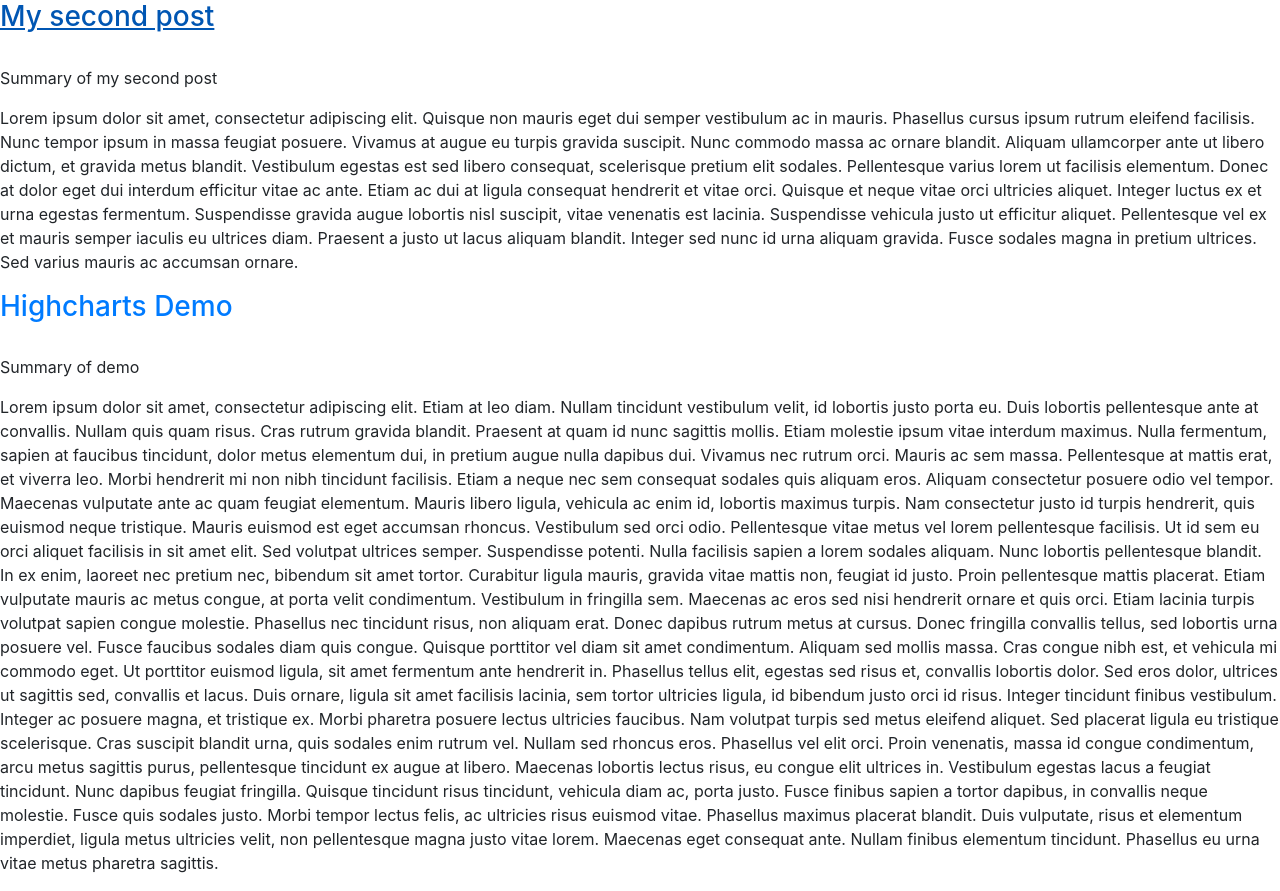
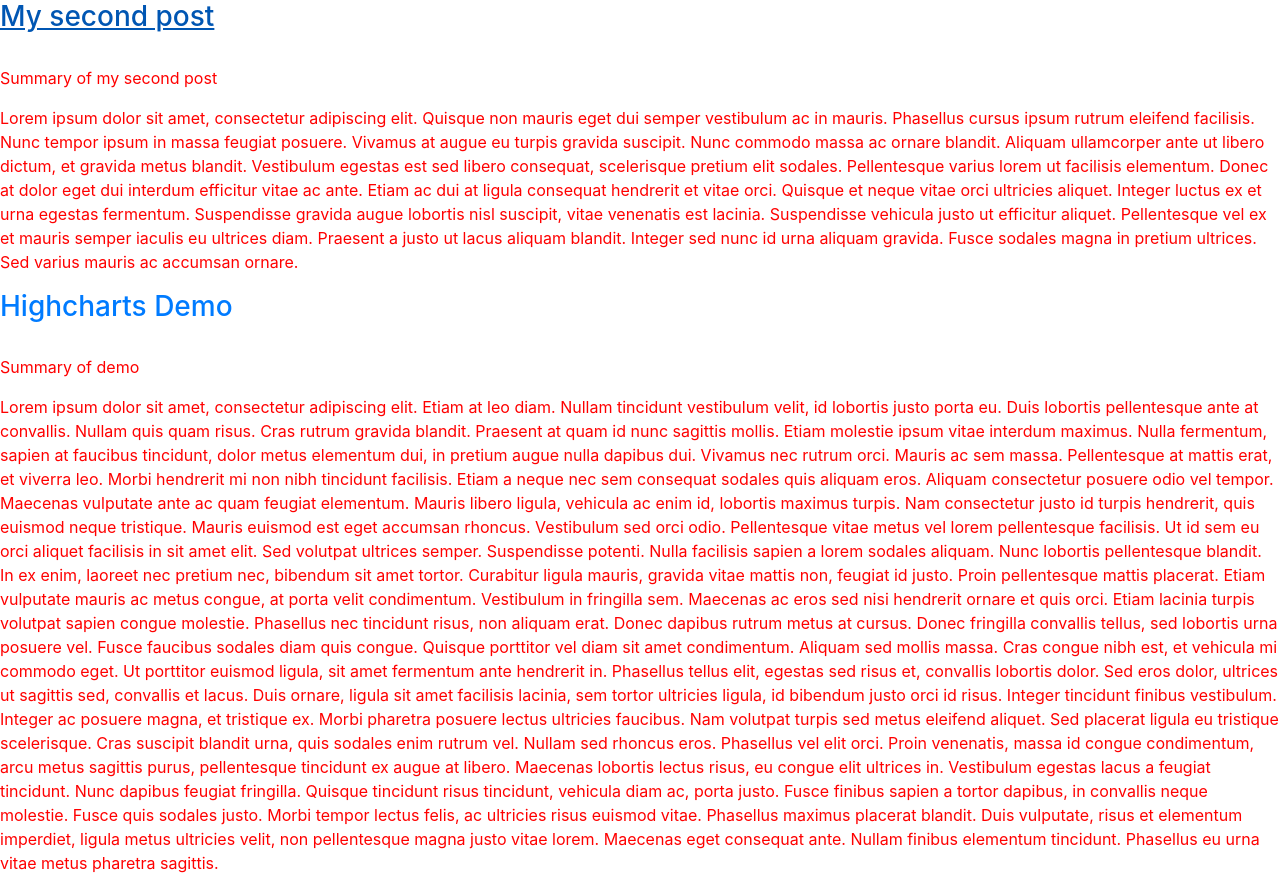
Before and after one commit to hengloem/py-web02, a Django app: page / in a window 1280 px wide. Run offline with Django 3.2, Linux system fonts and the light colour scheme; data comes from the database, SQL or seed files in the repository; some libraries are stand-ins or nearby versions.

Commit message:
Static files

```diff
--- /dev/null
+++ b/blog/static/css/style.css
@@ -0,0 +1,3 @@
+body {
+    color: red !important;
+}
--- a/blog/templates/index.html
+++ b/blog/templates/index.html
@@ -1,4 +1,7 @@
 {# Load the tag library #}
+{% load static %}
+<link rel="stylesheet" type="text/css" href="{% static 'css/style.css' %}" />
+
 {% load bootstrap4 %}
 
 {# Load CSS and JavaScript #}
```
